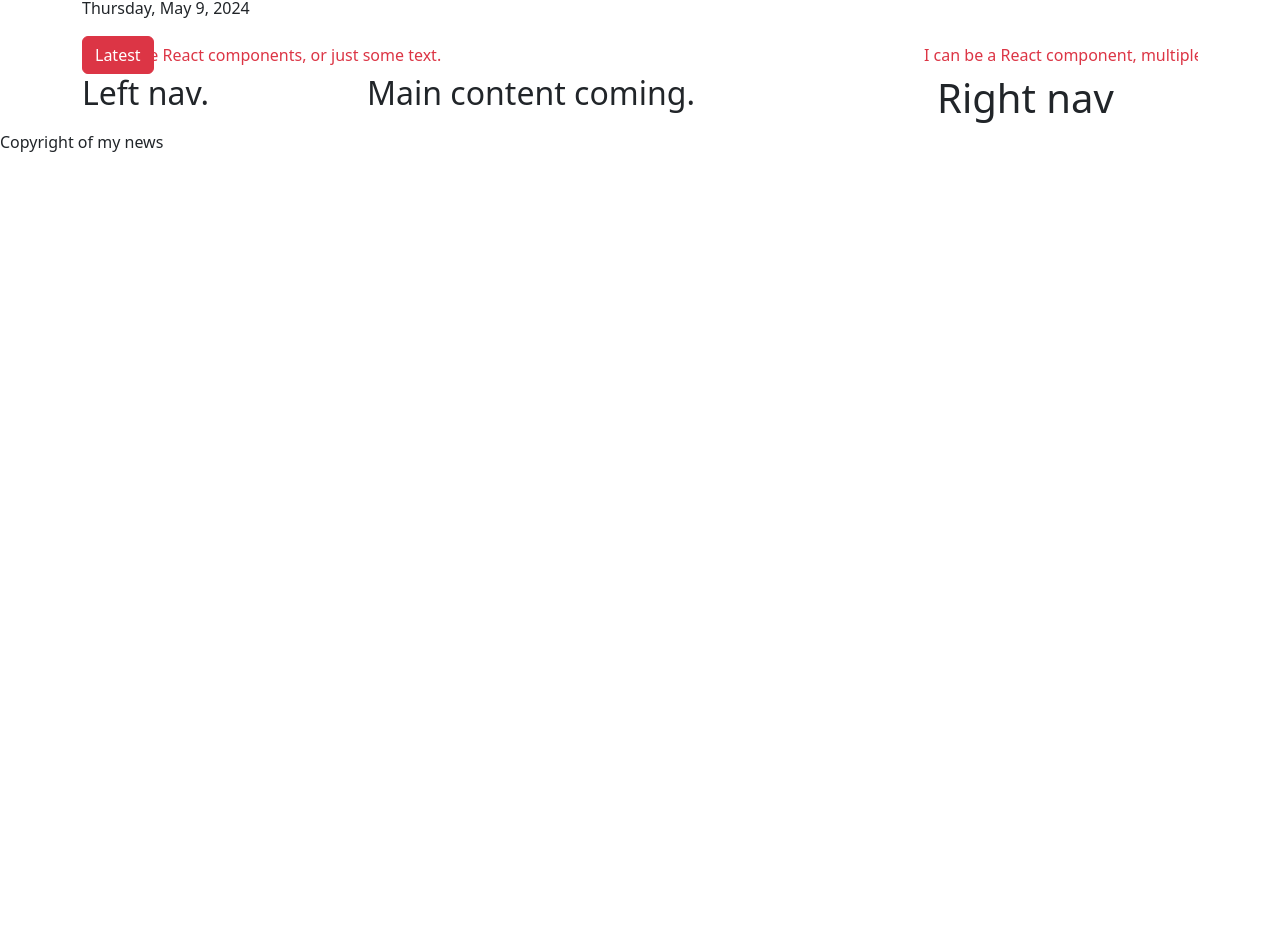
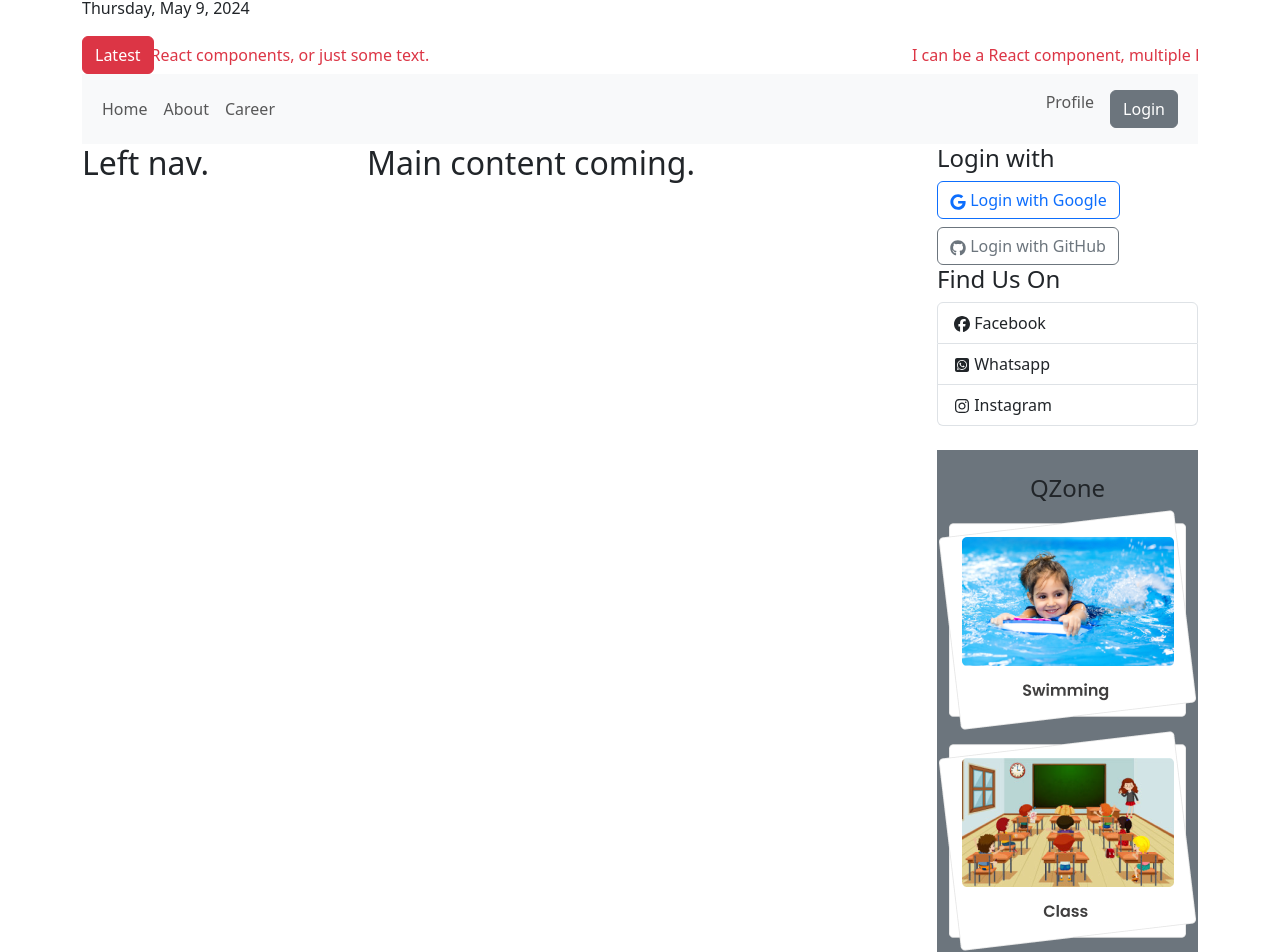
Before and after one commit to Praneshchow/the-news-dragon, a React (Vite) app: page / in a window 1280 px wide. Shown: the part 98-1050 px from the top of the page. Before the commit the page ends 800 px from the top, so only its background shows below. Built offline with nearby package versions, Linux system fonts and the light colour scheme.

Commit message:
right side designed

```diff
--- a/package.json
+++ b/package.json
@@ -19,6 +19,7 @@
     "react-bootstrap": "^2.10.2",
     "react-dom": "^18.2.0",
     "react-fast-marquee": "^1.6.4",
+    "react-icons": "^5.2.1",
     "react-router-dom": "^6.23.0",
     "sort-by": "^1.2.0"
   },
--- a/src/pages/Home/Home/Shared/Header/Header.jsx
+++ /dev/null
@@ -1,28 +0,0 @@
-import { Button, Container } from 'react-bootstrap';
-import logo from '../../../../../assets/logo.png';
-import moment from 'moment';
-import Marquee from "react-fast-marquee";
-
-const Header = () => {
-    return (
-        <Container>
-            <div>
-                <img src={logo} alt="" />
-                <p className='text-secondary'><small>Jonrnalizm without fear or favor. </small></p>
-                <p>{moment().format("dddd, MMMM D, YYYY")}</p>
-            </div>
-
-            <div className='d-flex'>
-                <Button variant="danger">Latest</Button>
-
-                <Marquee className='text-danger' speed={50}>
-                    I can be a React component, multiple React components, or just some text.
-                </Marquee>
-            </div>
-
-
-        </Container>
-    );
-};
-
-export default Header;
--- a/src/pages/Home/Home/Shared/RightNav/RightNav.jsx
+++ /dev/null
@@ -1,10 +0,0 @@
-
-const RightNav = () => {
-    return (
-        <div>
-            <h1>Right nav</h1>
-        </div>
-    );
-};
-
-export default RightNav;
--- a/src/pages/Home/Home/Shared/Footer/Footer.jsx
+++ b/src/pages/Shared/Footer/Footer.jsx
@@ -1,7 +1,7 @@
 
 const Footer = () => {
     return (
-        <div>
+        <div className="d-flex justify-content-center">
             <p>Copyright of my news</p>
         </div>
     );
--- /dev/null
+++ b/src/pages/Shared/Header/Header.jsx
@@ -0,0 +1,47 @@
+import { Button, Container, Nav, Navbar } from 'react-bootstrap';
+import logo from '../../../assets/logo.png';
+import moment from 'moment';
+import Marquee from "react-fast-marquee";
+
+const Header = () => {
+    return (
+        <Container>
+            <div>
+                <img src={logo} alt="" />
+                <p className='text-secondary'><small>Jonrnalizm without fear or favor. </small></p>
+                <p>{moment().format("dddd, MMMM D, YYYY")}</p>
+            </div>
+
+            <div className='d-flex'>
+                <Button variant="danger">Latest</Button>
+
+                <Marquee className='text-danger' speed={50}>
+                    I can be a React component, multiple React components, or just some text.
+                </Marquee>
+            </div>
+
+            <Navbar expand="lg" className="bg-body-tertiary">
+                <Container>
+                    <Navbar.Toggle aria-controls="basic-navbar-nav" />
+                    <Navbar.Collapse id="basic-navbar-nav">
+                        <Nav className="me-auto">
+                            <Nav.Link href="#home">Home</Nav.Link>
+                            <Nav.Link href="#link">About</Nav.Link>
+                            <Nav.Link href="#link">Career</Nav.Link>
+                        </Nav>
+
+                        <Nav>
+                        <Nav.Link href="#link">Profile</Nav.Link>
+                            <Nav.Link className="me-auto" href="#link">
+                                <Button variant="secondary">Login</Button>
+                            </Nav.Link>
+                        </Nav>
+
+                    </Navbar.Collapse>
+                </Container>
+            </Navbar>
+        </Container>
+    );
+};
+
+export default Header;
--- /dev/null
+++ b/src/pages/Shared/QZone/QZone.jsx
@@ -0,0 +1,18 @@
+import qZone1 from "../../../assets/qZone1.png"
+import qZone2 from "../../../assets/qZone2.png"
+import qZone3 from "../../../assets/qZone3.png"
+
+const QZone = () => {
+    return (
+        <div className="bg-secondary text-center my-4 py-4">
+            <h4>QZone</h4>
+            <div>
+                <img src={qZone1} alt="" />
+                <img src={qZone2} alt="" />
+                <img src={qZone3} alt="" />
+            </div>
+        </div>
+    );
+};
+
+export default QZone;
--- /dev/null
+++ b/src/pages/Shared/RightNav/RightNav.jsx
@@ -0,0 +1,28 @@
+import { Button, ListGroup } from "react-bootstrap";
+import { FaGithub, FaGoogle, FaFacebook, FaSquareWhatsapp, FaInstagram } from "react-icons/fa6";
+import QZone from "../QZone/QZone";
+import bg from "../../../assets/bg.png"
+
+const RightNav = () => {
+    return (
+        <div>
+            <h4>Login with</h4>
+            <Button className="mb-2" variant="outline-primary"><FaGoogle /> Login with Google</Button>
+            <Button variant="outline-secondary"><FaGithub /> Login with GitHub</Button>
+            <div>
+                <h4>Find Us On</h4>
+                <ListGroup>
+                    <ListGroup.Item><FaFacebook /> Facebook </ListGroup.Item>
+                    <ListGroup.Item><FaSquareWhatsapp /> Whatsapp</ListGroup.Item>
+                    <ListGroup.Item><FaInstagram /> Instagram </ListGroup.Item>
+                </ListGroup>
+            </div>
+            <QZone></QZone>
+            <div>
+                <img src={bg} alt="" />
+            </div>
+        </div>
+    );
+};
+
+export default RightNav;
```
Also changed, not shown: src/App.jsx (+1 -25 lines), src/layouts/Main.jsx (+4 -4 lines), src/pages/Shared/LeftNav/LeftNav.jsx (renamed from src/pages/Home/Home/Shared/LeftNav/LeftNav.jsx), 1 other file (tests, documents, lock files or other folders).
